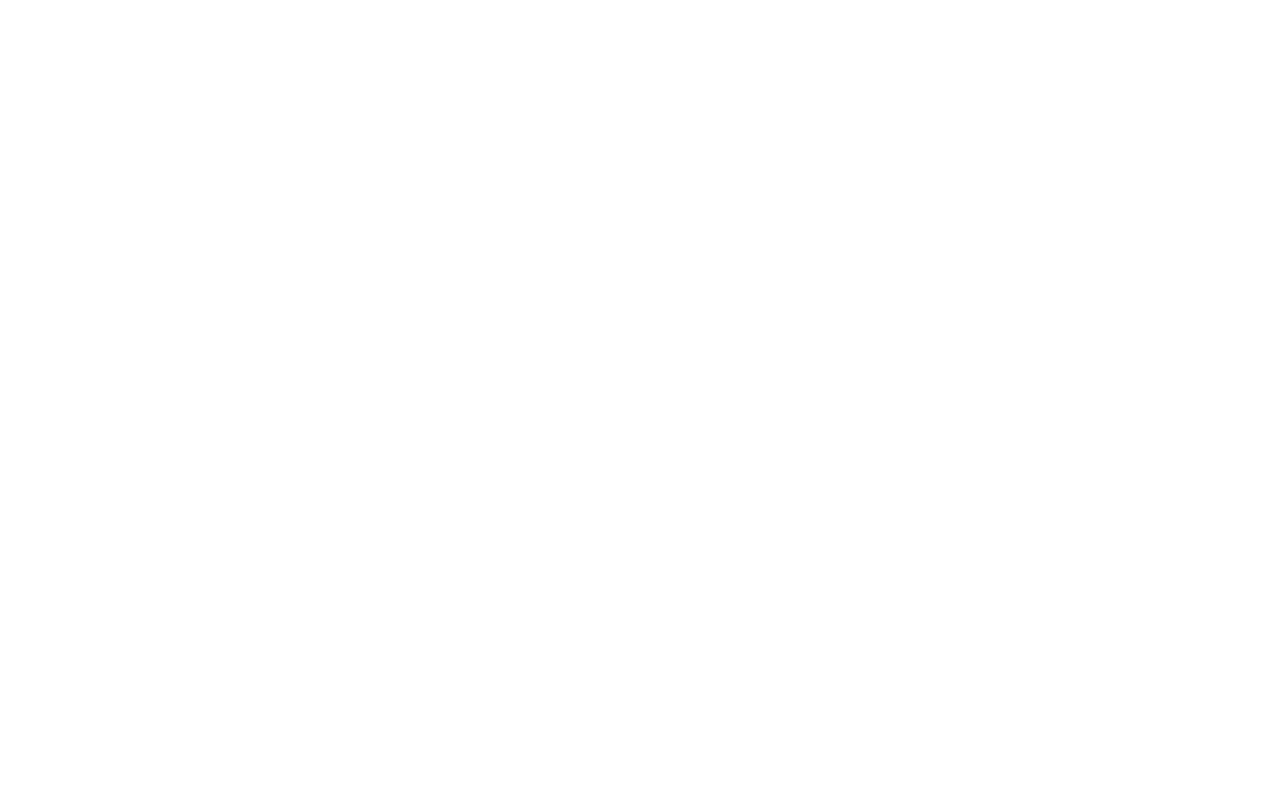
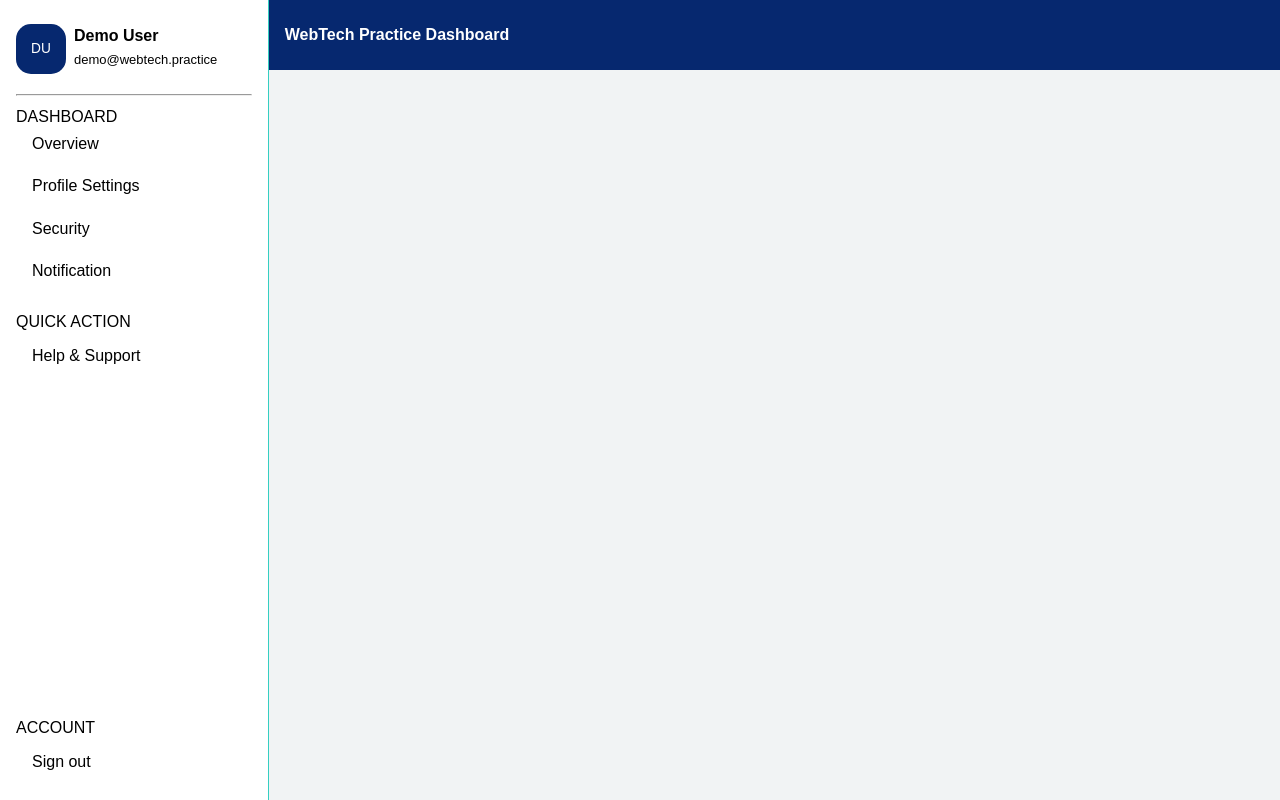
Before and after one commit to SachiinVishwakarma/T1-SV-AnkitKumar, a React (Create React App) app in the folder Level_2/level_2/: page /side in a window 1280 px wide. Before the commit this address had no page. Built offline with nearby package versions, Linux system fonts and the light colour scheme.

Commit message:
updated the sidebar and dashboard

```diff
--- a/Level_2/level_2/src/App.js
+++ b/Level_2/level_2/src/App.js
@@ -5,6 +5,9 @@ import Login from "./pages/Login";
 import Dashboard from "./pages/Dashboard";
 import Profile from "./pages/Profile";
 import Security from "./pages/Security";
+import Notification from "./pages/Notification";
+import Help from "./pages/Help";
+import Sidebar from "./components/Sidebar/Sidebar";
 function App() {
 
   return (
@@ -13,9 +16,13 @@ function App() {
           <Route path="/" element={<Landing_page/>}/>
           <Route path="/signup" element={<Signup/>}/>
           <Route path="/login" element={<Login/>}/>
-          <Route path="/dashboard" element={<Dashboard/>}/>
-          <Route path="/profile" element={<Profile/>}/>
-          <Route path="/Security" element={<Security/>}/>
+          <Route path="/side"element={<Sidebar/>}>
+            <Route path="dashboard"element={<Dashboard/>}/>
+            <Route path="profile" element={<Profile/>}/>
+            <Route path="Security" element={<Security/>}/>
+            <Route path="notification" element={<Notification/>}/>
+            <Route path="Help" element={<Help/>}/>
+          </Route>
         </Routes>
       </BrowserRouter>
   );
--- a/Level_2/level_2/src/components/Sidebar/Sidebar.js
+++ b/Level_2/level_2/src/components/Sidebar/Sidebar.js
@@ -1,10 +1,19 @@
 import {Box,Typography,Stack,useTheme} from "@mui/material";
-import { Link } from "react-router-dom";
+import { NavLink,Outlet } from "react-router-dom";
 import { Sidebarstyle } from "./Sidebarstyle";
 const Sidebar=()=>{
     const theme=useTheme();
     const styles=Sidebarstyle(theme);
+
+    const activeBorder = ({ isActive }) => {
+      if (isActive) {
+        return styles.active;
+      } else {
+        return {};
+      }
+    };
   return(
+    <Box sx={styles.dashboard}>
     <Box sx={styles.sidebar}>
       <Box>
         <Stack direction="row" spacing={1} alignItems="center" sx={styles.profile}>
@@ -26,26 +35,26 @@ const Sidebar=()=>{
         <Typography variant="caption" sx={styles.heading}>DASHBOARD</Typography>
 
         <Stack spacing={2} sx={{mb:3}}>
-            <Box component={Link} to="/dashboard" sx={[styles.active,styles.sidebarLink]}>
+            <Box component={NavLink} to="dashboard" sx={styles.sidebarLink} style={activeBorder}>
               <Typography variant="caption" sx={styles.item}>Overview</Typography>
             </Box>
 
-          <Box component={Link} to="/profile" sx={styles.sidebarLink}>
+          <Box component={NavLink} to="profile" sx={styles.sidebarLink} style={activeBorder}>
             <Typography variant="caption" sx={styles.item}>Profile Settings</Typography>
           </Box>
-          <Box component={Link} to="/security" sx={styles.sidebarLink}>
+          <Box component={NavLink} to="security" sx={styles.sidebarLink} style={activeBorder}>
             <Typography variant="caption" sx={styles.item}>Security</Typography>
           </Box>
-          <Box component={Link} to="/notification" sx={styles.sidebarLink}>
+          <Box component={NavLink} to="notification" sx={styles.sidebarLink} style={activeBorder}>
             <Typography variant="caption" sx={styles.item}>Notification</Typography>
           </Box>
         </Stack>
 
         <Typography variant="caption" sx={styles.heading}>QUICK ACTION</Typography>
 
-        <Typography variant="caption" sx={styles.quickItem}>
-          Help & Support
-        </Typography>
+        <Box component={NavLink} to="Help" sx={styles.sidebarLink} style={activeBorder}>
+        <Typography variant="caption" sx={styles.quickItem}>Help & Support</Typography>
+        </Box>
       </Box>
 
       <Box>
@@ -55,6 +64,17 @@ const Sidebar=()=>{
         </Typography>
       </Box>
     </Box>
+
+      <Box sx={styles.main}>
+        <Box sx={styles.header}>
+          <Typography variant="caption" sx={styles.heading1}>
+            WebTech Practice Dashboard
+          </Typography>
+        </Box>
+        <Outlet/>
+      </Box>
+
+    </Box>
   );
 };
 
--- a/Level_2/level_2/src/components/Sidebar/Sidebarstyle.js
+++ b/Level_2/level_2/src/components/Sidebar/Sidebarstyle.js
@@ -1,14 +1,18 @@
 export const Sidebarstyle=(theme)=>({
   sidebar:{
     width:"21%",
-    minHeight:"100vh",
+    height:"100vh",
     backgroundColor:theme.palette.background.default,
     borderRight:`1px solid ${theme.palette.secondary.main}`,
     display:"flex",
     flexDirection:"column",
     justifyContent:"space-between",
-    p:1.5,
-    boxSizing:"border-box"
+    boxSizing:"border-box",
+    padding: "24px 16px",
+    position: "sticky",
+    top: 0,
+    alignSelf: "flex-start",
+    overflowY: "auto",
   },
   profile:{
     mb:"20px"
@@ -35,11 +39,11 @@ export const Sidebarstyle=(theme)=>({
     fontWeight:theme.typography.fontWeightMedium
   },
   active:{
-    p:0.7,
-    pl:2,
+    padding:'5px',
+    paddingLeft:2,
     border:`1px solid ${theme.palette.secondary.main}`,
-    boxShadow:`-2px 0px ${theme.palette.secondary.main}`,
-    borderRadius:theme.borders.midborderradius,
+    boxShadow:`-4px 0px ${theme.palette.secondary.main}`,
+    borderRadius:theme.borders.smallborderradius,
     backgroundColor:theme.palette.background.sec
   },
   item:{
@@ -60,4 +64,34 @@ export const Sidebarstyle=(theme)=>({
         color: "inherit",
         display: "block",
     },
+
+  dashboard:{
+    display:"flex",
+    minHeight:"100vh"
+  },
+
+  main:{
+    width:"79%",
+    minWidth:0,
+    backgroundColor:theme.palette.background.sec
+  },
+
+  header:{
+    height:70,
+    minHeight:70,
+    position:"sticky",
+    top:0,
+    zIndex:10,
+    backgroundColor:theme.palette.primary.main,
+    color:theme.palette.text.secondary,
+    display:"flex",
+    alignItems:"center",
+    paddingLeft:2,
+    paddingRight:2,
+  },
+
+  heading1:{
+    fontSize:theme.typography.fontSize,
+    fontWeight:theme.typography.fontWeightBold
+  },
 });
--- a/Level_2/level_2/src/pages/Dashboard.js
+++ b/Level_2/level_2/src/pages/Dashboard.js
@@ -1,5 +1,4 @@
 import {Box,Typography,Stack,Paper,useTheme} from "@mui/material";
-import Sidebar from "../components/Sidebar/Sidebar";
 import Text from "../components/text/Text";
 import { Dashboardstyle } from "./Dashboardstyle";
 
@@ -7,16 +6,7 @@ const Dashboard=()=>{
     const theme=useTheme();
     const styles=Dashboardstyle(theme);
   return(
-    <Box sx={styles.dashboard}>
-      <Sidebar/>
-
-      <Box sx={styles.main}>
-        <Box sx={styles.header}>
-          <Typography variant="caption" sx={styles.heading}>
-            WebTech Practice Dashboard
-          </Typography>
-        </Box>
-
+    <>
         <Box sx={styles.content}>
           <Paper sx={styles.paper}>
             <Typography sx={styles.welcome}>
@@ -79,8 +69,7 @@ const Dashboard=()=>{
             </Stack>
           </Paper>
         </Box>
-      </Box>
-    </Box>
+        </>
   );
 };
 
--- a/Level_2/level_2/src/pages/Dashboardstyle.js
+++ /dev/null
@@ -1,109 +0,0 @@
-export const Dashboardstyle=(theme)=>({
-  dashboard:{
-    display:"flex",
-    minHeight:"100vh"
-  },
-
-  main:{
-    width:"79%",
-    backgroundColor:theme.palette.background.sec
-  },
-
-  header:{
-    height:70,
-    backgroundColor:theme.palette.primary.main,
-    color:theme.palette.text.secondary,
-    display:"flex",
-    alignItems:"center",
-    paddingLeft:2,
-    paddingRight:2,
-  },
-
-  heading:{
-    fontSize:theme.typography.fontSize,
-    fontWeight:theme.typography.fontWeightBold
-  },
-
-  text:{
-    fontWeight:theme.typography.fontWeightRegular
-  },
-
-  content:{
-    padding:3
-  },
-
-  paper:{
-    padding:4,
-    paddingLeft:5,
-    border:`1px solid ${theme.palette.secondary.main}`,
-    borderRadius:theme.borders.largeborderradius,
-    boxShadow:`inset 0px 4px 4px ${theme.palette.secondary.main}`
-  },
-
-  welcome:{
-    fontSize:theme.typography.fs,
-    fontWeight:theme.typography.fontWeightBold,
-    mb:1
-  },
-
-  cards:{
-    mt:3
-  },
-
-  card:{
-    flex:1,
-    width:200,
-    padding:2.5,
-    border:`1px solid ${theme.palette.secondary.main}`,
-    borderRadius:theme.borders.midborderradius,
-    backgroundColor:theme.palette.background.sec
-  },
-
-  cardtitle:{
-    fontSize:theme.typography.fontSize,
-    fontWeight:theme.typography.fontWeightMedium
-  },
-
-  cardtext:{
-    fontSize:theme.typography.xs,
-    fontWeight:theme.typography.fontWeightRegular,
-    display:"block",
-    mt:1
-  },
-
-  bar:{
-    height:6,
-    backgroundColor:theme.palette.primary.main,
-    borderRadius:theme.borders.midborderradius,
-    mt:2
-  },
-
-  quicktitle:{
-    display:"block",
-    fontSize:theme.typography.fontSize,
-    fontWeight:theme.typography.fontWeightBold,
-    mt:5,
-    mb:2
-  },
-
-  action:{
-    flex:1,
-    padding:2.5,
-    textAlign:"center",
-    border:`1px solid ${theme.palette.secondary.main}`,
-    borderRadius:theme.borders.midborderradius,
-    backgroundColor:theme.palette.background.sec
-  },
-
-  actiontitle:{
-    fontSize:theme.typography.fontSize,
-    fontWeight:theme.typography.fontWeightMedium
-  },
-
-  actiontext:{
-    fontSize:theme.typography.xs,
-    fontWeight:theme.typography.fontWeightRegular,
-    display:"block",
-    mt:1
-  }
-});
```
